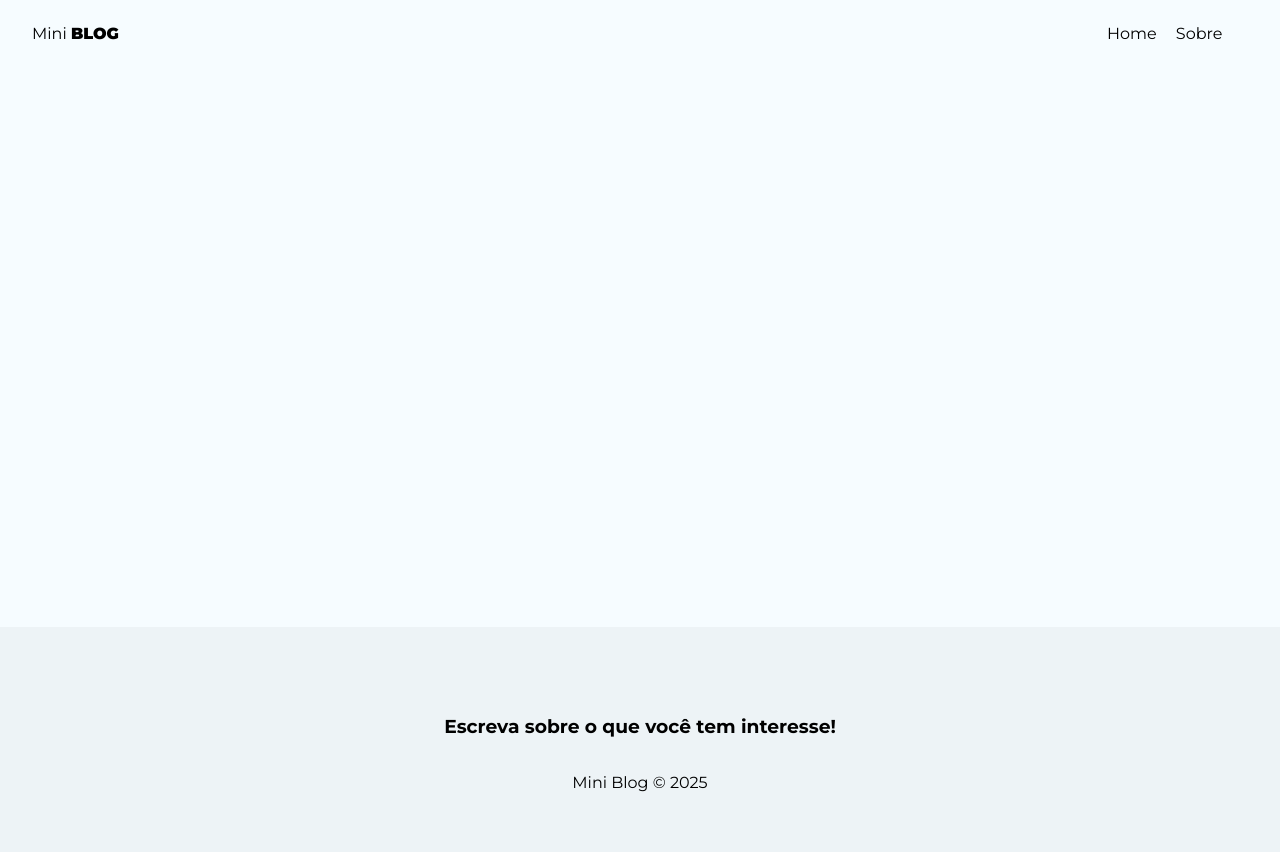
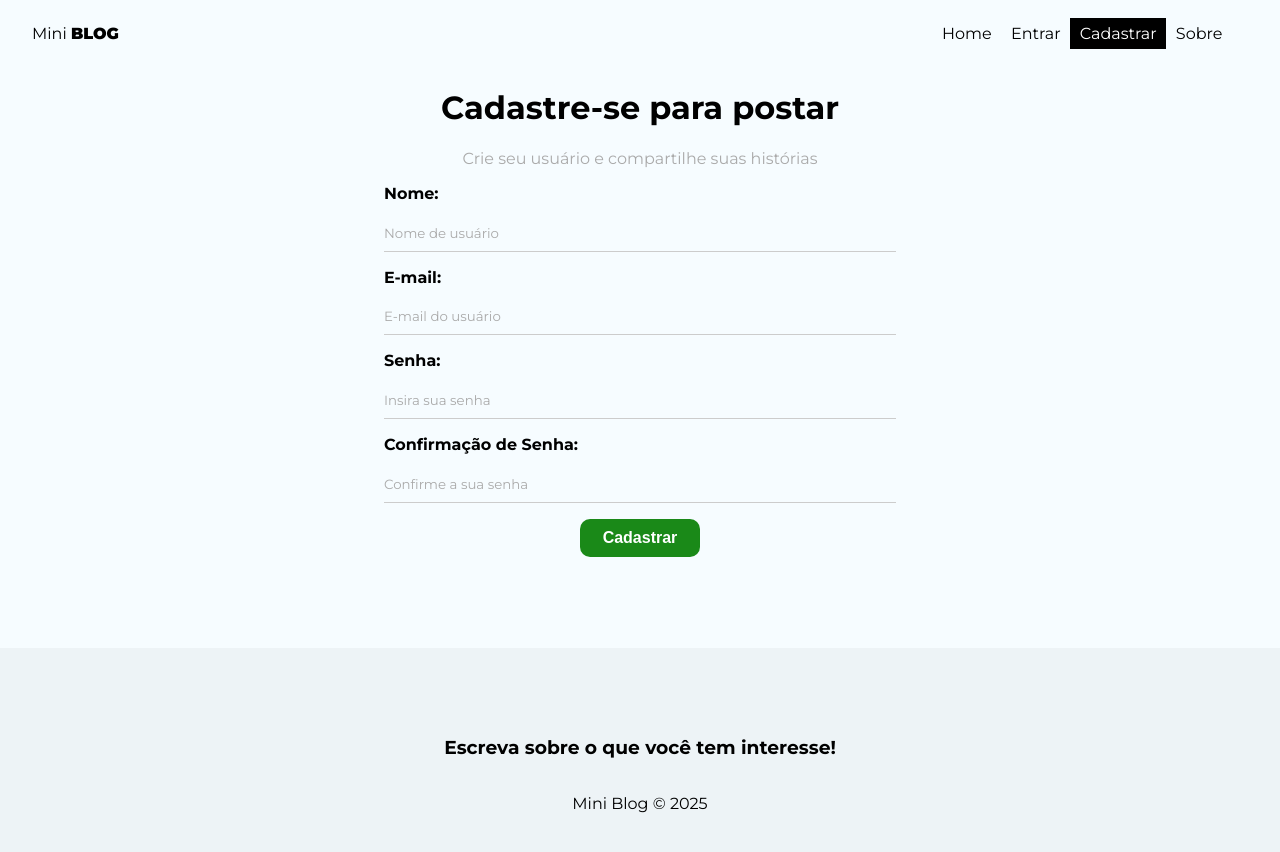
Before and after one commit to EduardoAlmeida10/react-do-zero-a-maestria, a React (Vite) app in the folder 10_MINIBLOG/miniblog/: page /register in a window 1280 px wide. Shown: the top 852 px of the page. Built offline with nearby package versions, Linux system fonts and the light colour scheme.

Commit message:
feat: screen register

```diff
--- a/10_MINIBLOG/miniblog/src/App.jsx
+++ b/10_MINIBLOG/miniblog/src/App.jsx
@@ -6,6 +6,9 @@
 import About from "./pages/About/About"
 import NavBar from "./components/NavBar/NavBar"
 import Footer from "./components/Footer/Footer"
+import Login from "./pages/Login/Login"
+import Register from "./pages/Register/Register"
+
 
 
 function App() {
@@ -18,6 +21,8 @@
           <Routes>
             <Route path='/' element={<Home/>}/>
             <Route path='/about' element={<About/>}/>
+            <Route path='/login' element={<Login/>}/>
+            <Route path='/register' element={<Register/>}/>
           </Routes>
         </div>
         <Footer />
--- a/10_MINIBLOG/miniblog/src/components/Navbar/NavBar.jsx
+++ b/10_MINIBLOG/miniblog/src/components/Navbar/NavBar.jsx
@@ -1,4 +1,5 @@
 import { NavLink } from "react-router-dom"
+import { items } from "./items"
 
 import styles from "./NavBar.module.css"
 
@@ -7,12 +8,11 @@
         <nav className={styles.navbar}>
             <NavLink to="/" className={styles.brand}>Mini <span>Blog</span></NavLink>
             <ul className={styles.links_list}>
-                <li>
-                    <NavLink to="/" className={({isActive}) => (isActive ? styles.active : "")}>Home</NavLink>
-                </li>
-                <li>
-                    <NavLink to="/about" className={({isActive}) => (isActive ? styles.active : "")}>Sobre</NavLink>
-                </li>
+                {items.map(item => (
+                    <li key={item.id}>
+                        <NavLink to={item.link} className={({ isActive }) => (isActive ? styles.active : "")}>{item.name}</NavLink>
+                    </li>
+                ))}
             </ul>
         </nav>
     )
--- /dev/null
+++ b/10_MINIBLOG/miniblog/src/components/Navbar/items.js
@@ -0,0 +1,6 @@
+export const items = [
+    {id:1, link: "/", name: "Home"},
+    {id:2, link: "/login", name: "Entrar"},
+    {id:3, link: "/register", name: "Cadastrar"},
+    {id:4, link: "/about", name: "Sobre"}
+];
--- a/10_MINIBLOG/miniblog/src/index.css
+++ b/10_MINIBLOG/miniblog/src/index.css
@@ -8,6 +8,7 @@
 input::placeholder,
 textarea::placeholder {
     font-family: "Montserrat", sans-serif;
+    color: #aaa;
 }
 
 input:focus,
@@ -31,3 +32,82 @@
 nav button:hover{
     color: #bbb;
 }
+
+/* form styles */
+
+form{
+    max-width: 40%;
+    margin: 0 auto;
+}
+
+label{
+    display: flex;
+    flex-direction: column;
+    margin-bottom: 1em;
+}
+
+label span{
+    margin-bottom: .8em;
+    font-weight: bold;
+    text-align: left;
+}
+
+input,
+textarea{
+    box-sizing: border-box;
+    border: none;
+    border-bottom: 1px solid #CCC;
+    padding: 10px 0;
+    background-color: transparent;
+}
+
+.btn{
+    background-color: #1a8918;
+    color: #FFF;
+    text-align: center;
+    cursor: pointer;
+    border-radius: 10px;
+    width: 120px;
+    font-weight: bold;
+    border: none;
+    padding: 10px 15px;
+    font-size: 1em;
+}
+
+.btn.bnt-dark{
+    background-color: #000;
+    border-radius: 0;
+}
+
+.btn.bnt-outline{
+    background-color: transparent;
+    border-radius: 0;
+    color: #000;
+    border: 1px solid #000;
+    padding: 7px 30px;
+}
+
+.btn:hover{
+   background-color: #0F730c;
+   color: #FFF;
+}
+
+.btn.bnt-outline:hover{
+    background-color: #000;
+}
+
+.btn.bnt-danger:hover{
+    background-color: #DC3545;
+}
+
+button[disabled]{
+    background-color: #AAA;
+}
+
+.conteiner .error{
+    color: #721c24;
+    background-color: #f8d7da;
+    border: 1px solid #f5c6cb;
+    padding: 5px;
+    border-radius: 5px;
+}
--- /dev/null
+++ b/10_MINIBLOG/miniblog/src/pages/Login/Login.jsx
@@ -0,0 +1,11 @@
+import styles from "./Login.module.css"
+
+function Login(){
+    return(
+        <div>
+            <h1>Login</h1>
+        </div>
+    )
+}
+
+export default Login
--- /dev/null
+++ b/10_MINIBLOG/miniblog/src/pages/Register/Register.jsx
@@ -0,0 +1,88 @@
+import styles from "./Register.module.css"
+
+import { useState} from "react"
+
+function Register() {
+
+    const [displayName, setDisplayName] = useState("")
+    const [email, setEmail] = useState("")
+    const [passaword, setPassword] = useState("")
+    const [confirmPassword, setConfirmPassword] = useState("")
+    const [error, setError] = useState("")
+
+    const handleSubmit = (e) => {
+        e.preventDefault()
+
+        setError("")
+
+        const user = {
+            displayName,
+            email,
+            passaword
+        }
+
+        if (passaword !== confirmPassword) {
+            setError("As senhas precisam ser iguais!")
+            return
+        }
+
+        console.log(user);
+    }
+
+    return (
+        <div className={styles.register}>
+            <h1>Cadastre-se para postar</h1>
+            <p>Crie seu usuário e compartilhe suas histórias</p>
+            <form onSubmit={handleSubmit}>
+                <label>
+                    <span>Nome:</span>
+                    <input
+                        type="text"
+                        name="displayName"
+                        required
+                        placeholder="Nome de usuário"
+                        value={displayName}
+                        onChange={(e) => setDisplayName(e.target.value)}
+                    />
+                </label>
+                <label>
+                    <span>E-mail:</span>
+                    <input
+                        type="email"
+                        name="email"
+                        required
+                        placeholder="E-mail do usuário"
+                        value={email}
+                        onChange={(e) => setEmail(e.target.value)}
+                    />
+                </label>
+                <label>
+                    <span>Senha:</span>
+                    <input
+                        type="password"
+                        name="password"
+                        required
+                        placeholder="Insira sua senha"
+                        value={passaword}
+                        onChange={(e) => setPassword(e.target.value)}
+                    />
+                </label>
+                <label>
+                    <span>Confirmação de Senha:</span>
+                    <input
+                        type="password"
+                        name="confirmPassword"
+                        required
+                        placeholder="Confirme a sua senha"
+                        value={confirmPassword}
+                        onChange={(e) => setConfirmPassword(e.target.value)}
+                    />
+                </label>
+                {error && <p className="error">{error}</p>}
+                <button className="btn">Cadastrar</button>
+            </form>
+        </div>
+    )
+}
+
+export default Register
--- /dev/null
+++ b/10_MINIBLOG/miniblog/src/pages/Register/Register.module.css
@@ -0,0 +1,7 @@
+.register{
+    text-align: center;
+}
+
+.register p{
+    color: #aaa;
+}
```
Also changed, not shown: 10_MINIBLOG/miniblog/src/pages/Login/Login.module.css (added).
